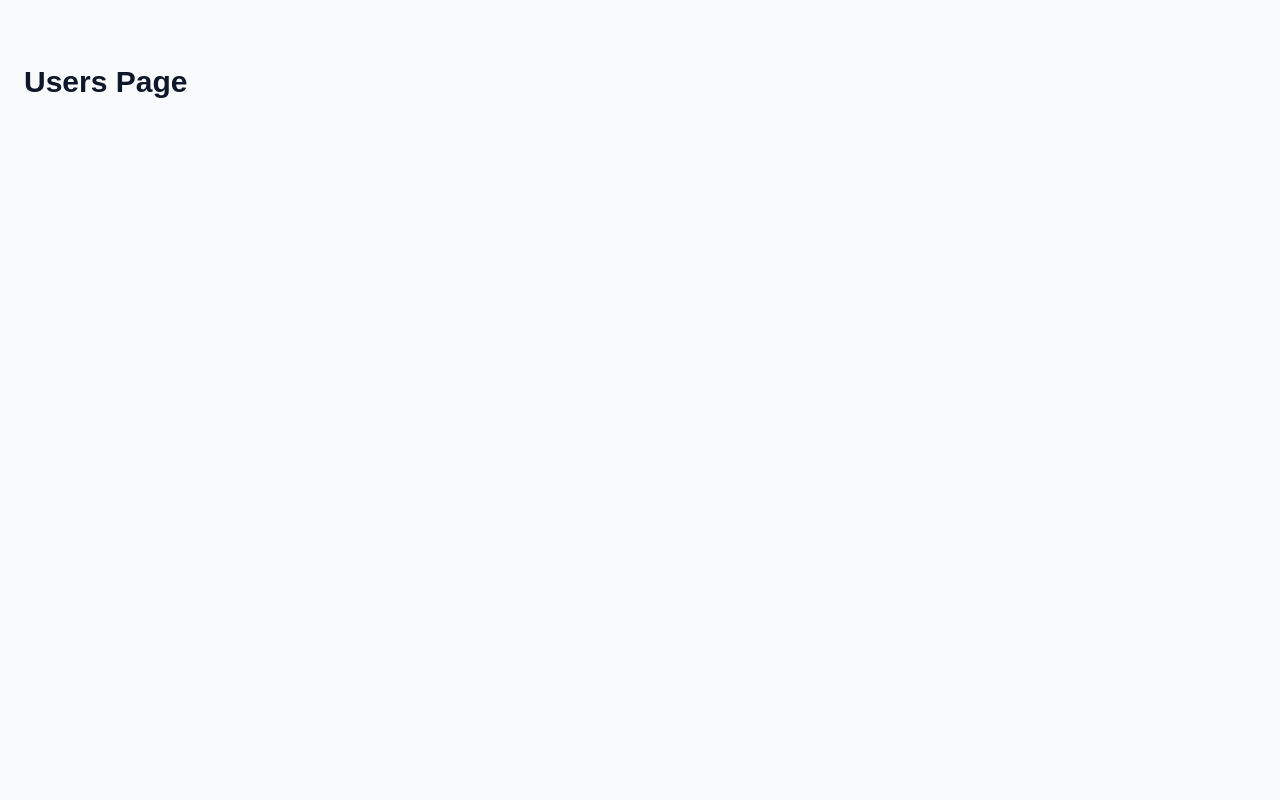
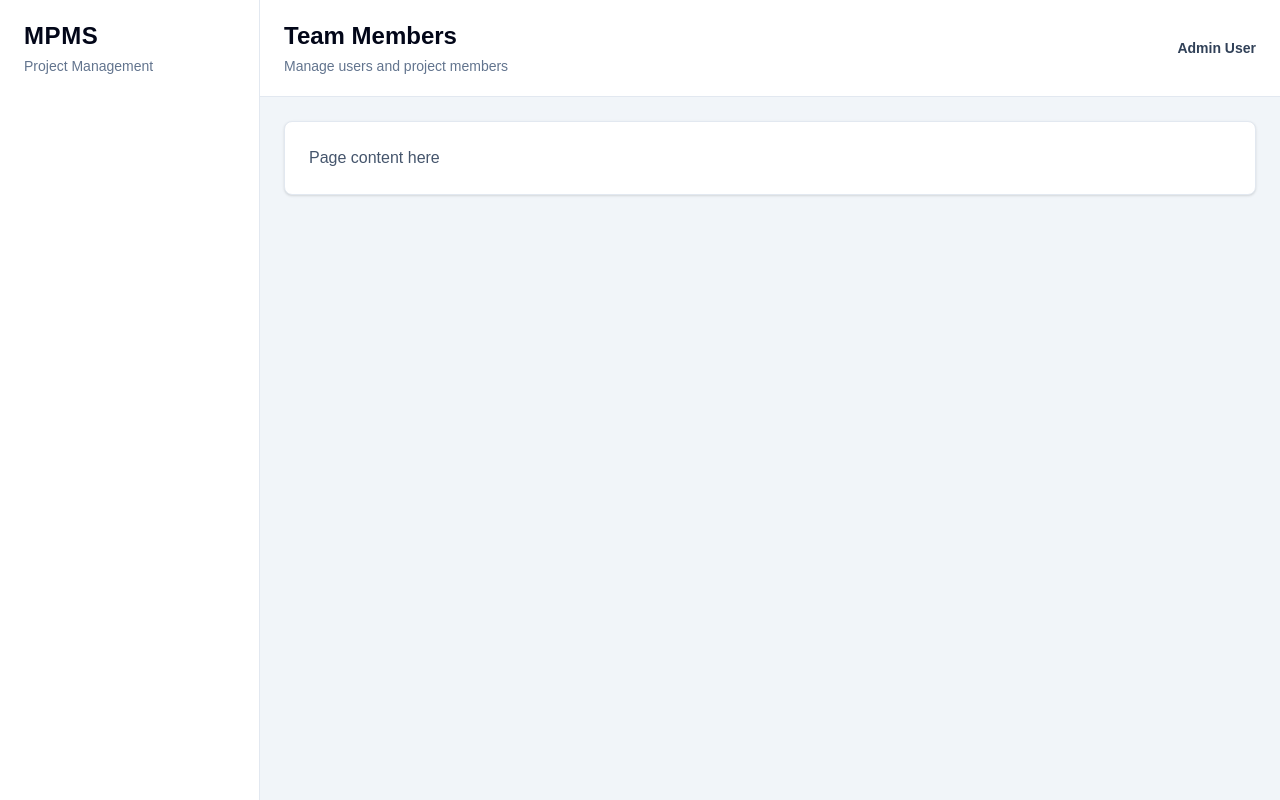
Before and after one commit to md-asik-reza-tasin/sptcs-frontend, a Next.js app: page /users in a window 1280 px wide. Built offline with nearby package versions, Linux system fonts and the light colour scheme.

Commit message:
DASHBOARD LAYOUT

```diff
--- a/src/app/activities/page.js
+++ b/src/app/activities/page.js
@@ -1,7 +1,14 @@
+import DashboardLayout from "@/components/layout/DashboardLayout";
+
 export default function ActivitiesPage() {
   return (
-    <main className="min-h-screen bg-slate-50 px-6 py-16 text-slate-900">
-      <h1 className="text-3xl font-bold">Activities Page</h1>
-    </main>
+    <DashboardLayout
+      title="Activities"
+      subtitle="View recent system activities"
+    >
+      <div className="rounded-lg border border-slate-200 bg-white p-6 shadow-sm">
+        <p className="text-slate-600">Page content here</p>
+      </div>
+    </DashboardLayout>
   );
 }
--- a/src/app/dashboard/page.js
+++ b/src/app/dashboard/page.js
@@ -1,37 +1,14 @@
-"use client";
-
-import ProtectedRoute from "@/components/layout/ProtectedRoute";
-import useAuth from "@/hooks/useAuth";
-
-function DashboardContent() {
-  const { logoutUser } = useAuth();
-
-  return (
-    <main className="min-h-screen bg-slate-50 px-6 py-16 text-slate-900">
-      <section className="mx-auto flex max-w-4xl flex-col gap-6">
-        <div className="space-y-2">
-          <h1 className="text-3xl font-bold">Dashboard</h1>
-          <p className="text-slate-600">
-            Welcome to your project management dashboard.
-          </p>
-        </div>
-
-        <button
-          className="w-fit rounded-md bg-slate-900 px-5 py-3 text-sm font-semibold text-white transition hover:bg-slate-700"
-          onClick={logoutUser}
-          type="button"
-        >
-          Logout
-        </button>
-      </section>
-    </main>
-  );
-}
+import DashboardLayout from "@/components/layout/DashboardLayout";
 
 export default function DashboardPage() {
   return (
-    <ProtectedRoute>
-      <DashboardContent />
-    </ProtectedRoute>
+    <DashboardLayout
+      title="Dashboard"
+      subtitle="Overview of your projects and tasks"
+    >
+      <div className="rounded-lg border border-slate-200 bg-white p-6 shadow-sm">
+        <p className="text-slate-600">Page content here</p>
+      </div>
+    </DashboardLayout>
   );
 }
--- a/src/app/projects/page.js
+++ b/src/app/projects/page.js
@@ -1,7 +1,11 @@
+import DashboardLayout from "@/components/layout/DashboardLayout";
+
 export default function ProjectsPage() {
   return (
-    <main className="min-h-screen bg-slate-50 px-6 py-16 text-slate-900">
-      <h1 className="text-3xl font-bold">Projects Page</h1>
-    </main>
+    <DashboardLayout title="Projects" subtitle="Manage all team projects">
+      <div className="rounded-lg border border-slate-200 bg-white p-6 shadow-sm">
+        <p className="text-slate-600">Page content here</p>
+      </div>
+    </DashboardLayout>
   );
 }
--- a/src/app/tasks/page.js
+++ b/src/app/tasks/page.js
@@ -1,7 +1,11 @@
+import DashboardLayout from "@/components/layout/DashboardLayout";
+
 export default function TasksPage() {
   return (
-    <main className="min-h-screen bg-slate-50 px-6 py-16 text-slate-900">
-      <h1 className="text-3xl font-bold">Tasks Page</h1>
-    </main>
+    <DashboardLayout title="Tasks" subtitle="Track and manage assigned tasks">
+      <div className="rounded-lg border border-slate-200 bg-white p-6 shadow-sm">
+        <p className="text-slate-600">Page content here</p>
+      </div>
+    </DashboardLayout>
   );
 }
--- a/src/app/users/page.js
+++ b/src/app/users/page.js
@@ -1,7 +1,14 @@
+import DashboardLayout from "@/components/layout/DashboardLayout";
+
 export default function UsersPage() {
   return (
-    <main className="min-h-screen bg-slate-50 px-6 py-16 text-slate-900">
-      <h1 className="text-3xl font-bold">Users Page</h1>
-    </main>
+    <DashboardLayout
+      title="Team Members"
+      subtitle="Manage users and project members"
+    >
+      <div className="rounded-lg border border-slate-200 bg-white p-6 shadow-sm">
+        <p className="text-slate-600">Page content here</p>
+      </div>
+    </DashboardLayout>
   );
 }
--- /dev/null
+++ b/src/components/layout/DashboardLayout.jsx
@@ -0,0 +1,35 @@
+"use client";
+
+export default function DashboardLayout({ children, title, subtitle }) {
+  return (
+    <div className="min-h-screen bg-slate-100 text-slate-900">
+      <div className="flex min-h-screen flex-col md:flex-row">
+        <aside className="border-b border-slate-200 bg-white px-6 py-5 md:w-[260px] md:border-b-0 md:border-r">
+          <div>
+            <p className="text-2xl font-bold tracking-wide text-slate-950">
+              MPMS
+            </p>
+            <p className="mt-1 text-sm text-slate-500">Project Management</p>
+          </div>
+        </aside>
+
+        <div className="flex min-w-0 flex-1 flex-col">
+          <header className="border-b border-slate-200 bg-white px-6 py-5">
+            <div className="flex flex-col gap-4 sm:flex-row sm:items-center sm:justify-between">
+              <div>
+                <h1 className="text-2xl font-bold text-slate-950">{title}</h1>
+                {subtitle ? (
+                  <p className="mt-1 text-sm text-slate-500">{subtitle}</p>
+                ) : null}
+              </div>
+
+              <p className="text-sm font-semibold text-slate-700">Admin User</p>
+            </div>
+          </header>
+
+          <main className="flex-1 p-6">{children}</main>
+        </div>
+      </div>
+    </div>
+  );
+}
```
